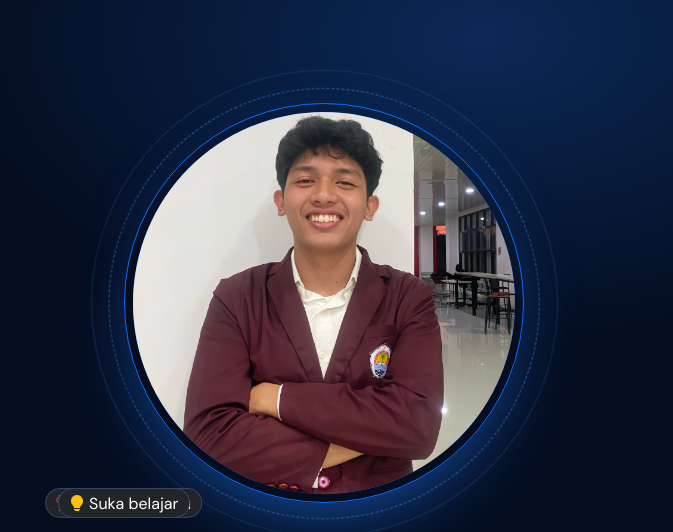
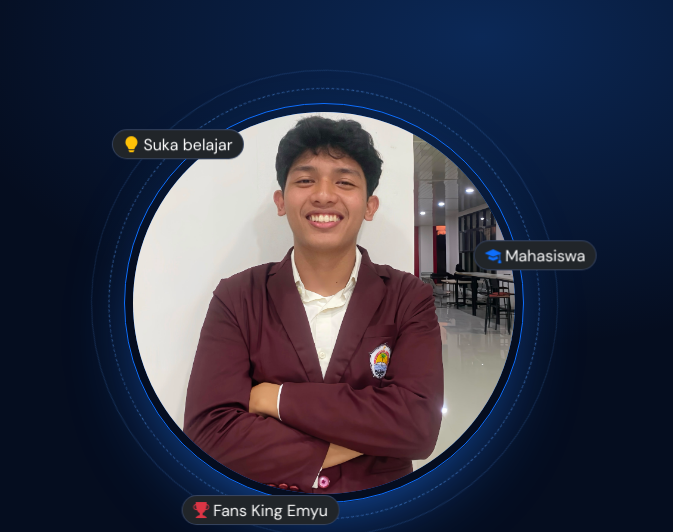
Before and after one commit to AhmadAbdalPalalo/abdal_portofolio, a plain HTML site: page index.html in a window 1280 px wide. Shown: the part 87-619 px from the top of the page, 607-1280 px from the left. Drawn offline with nearby package versions, Linux system fonts and the light colour scheme.

Commit message:
Restore optional Bootstrap styling layer
Restored optional styling layer on top of Bootstrap with custom themes and component styles.

```diff
--- a/style.css
+++ b/style.css
@@ -1,6 +1,11 @@
+/* ==================== LEGENDA KOMENTAR ====================
+   [BOOTSTRAP] = aturan yang MENIMPA/MENGUBAH tampilan kelas atau variabel bawaan Bootstrap (nama kelasnya dari Bootstrap)
+   [CUSTOM]    = aturan untuk kelas buatan sendiri (nama kelas bukan dari Bootstrap)
+   ========================================================== */
 /* Lapisan percantik OPSIONAL di atas Bootstrap.
    Struktur dan tata letak tetap dari Bootstrap. Hapus baris <link href="style.css">
    di index.html kalau ingin kembali ke tampilan Bootstrap murni. */
+/* [BOOTSTRAP] menimpa variabel warna & font bawaan Bootstrap (--bs-body-bg, --bs-tertiary-bg, --bs-primary-bg-subtle, --bs-body-font-family) */
 [data-bs-theme=dark] {
     --bs-body-bg: #050d1f;
     --bs-body-bg-rgb: 5, 13, 31;
@@ -26,6 +31,7 @@ html {
     scroll-padding-top: 70px
 }
 
+/* [BOOTSTRAP] menimpa tampilan .navbar dan .nav-link.active bawaan Bootstrap */
 .navbar {
     background: rgba(5, 13, 31, .82) !important;
     backdrop-filter: blur(14px)
@@ -36,6 +42,7 @@ html {
     box-shadow: inset 0 -2px 0 var(--bs-primary)
 }
 
+/* [CUSTOM] latar gradasi per bagian (dipilih lewat id #beranda, #fans-mu, #pendidikan) */
 #beranda {
     background: radial-gradient(900px 520px at 85% 10%, rgba(30, 123, 255, .25), transparent 60%), radial-gradient(600px 400px at 0% 100%, rgba(30, 123, 255, .12), transparent 60%), #050d1f !important
 }
@@ -48,7 +55,7 @@ html {
     background: linear-gradient(180deg, #08183a, #050d1f) !important
 }
 
-/* tombol */
+/* [BOOTSTRAP] menimpa variabel tombol bawaan (.btn-primary, .btn-danger, .btn-outline-secondary) */
 .btn-primary {
     --bs-btn-bg: #1e7bff;
     --bs-btn-border-color: #1e7bff;
@@ -83,7 +90,7 @@ html {
     color: #fff
 }
 
-/* foto bulat: cincin putus-putus berputar + cahaya */
+/* [CUSTOM] FOTO BULAT: .ring-wrap = cincin putus-putus berputar + cahaya di sekeliling foto (dipasang di elemen Bootstrap rounded-circle) */
 .ring-wrap {
     position: relative;
     box-shadow: 0 30px 80px -30px rgba(30, 123, 255, .8)
@@ -115,26 +122,51 @@ html {
     }
 }
 
-.float-chip {
-    animation: float 5s ease-in-out infinite;
-    backdrop-filter: blur(8px);
-    z-index: 2
+/* [CUSTOM] ORBIT: tiga badge (Mahasiswa, Fans MU, Suka belajar) berputar mengelilingi foto.
+   .orbit berputar 360 derajat; .orbit-badge berputar balik di waktu yang sama sehingga teks tetap tegak.
+   .orbit-1/2/3 = posisi awal masing-masing badge pada lingkaran (atas, kanan bawah, kiri bawah, selang 120 derajat).
+   Badge-nya sendiri memakai kelas Bootstrap (badge, rounded-pill, text-bg-dark, border). */
+.orbit {
+    inset: -16px;
+    border-radius: 50%;
+    pointer-events: none;
+    z-index: 2;
+    animation: spin 30s linear infinite
 }
 
-.float-chip:nth-of-type(2) {
-    animation-delay: -1.6s
+.orbit-item {
+    width: max-content
 }
 
-.float-chip:nth-of-type(3) {
-    animation-delay: -3.2s
+.orbit-1 {
+    top: 0;
+    left: 50%
 }
 
-@keyframes float {
-    50% {
-        translate: 0 -10px
+.orbit-2 {
+    top: 75%;
+    left: 93.3%
+}
+
+.orbit-3 {
+    top: 75%;
+    left: 6.7%
+}
+
+.orbit-badge {
+    display: inline-block;
+    white-space: nowrap;
+    backdrop-filter: blur(8px);
+    animation: unspin 30s linear infinite
+}
+
+@keyframes unspin {
+    to {
+        rotate: -360deg
     }
 }
 
+/* [CUSTOM] titik hijau berdenyut di badge hero */
 .pulse {
     animation: pulse 2s infinite;
     border-radius: 50%
@@ -151,7 +183,7 @@ html {
     }
 }
 
-/* strip berjalan: teks besar samar tanpa kotak, gerak otomatis, berhenti saat di-hover */
+/* [CUSTOM] STRIP BERJALAN (.marquee/.track). Kata-katanya memakai badge Bootstrap yang gayanya ditimpa di sini. Strip berjalan: teks besar samar tanpa kotak, gerak otomatis, berhenti saat di-hover */
 .marquee {
     overflow: hidden;
     mask-image: linear-gradient(90deg, transparent, #000 12%, #000 88%, transparent)
@@ -190,7 +222,7 @@ html {
     }
 }
 
-/* kartu, muncul perlahan */
+/* [CUSTOM] .hover-card (efek terangkat), [data-reveal] (muncul perlahan, memakai kelas fade/show Bootstrap) + [BOOTSTRAP] penyesuaian .card, .modal-content, .form-control */
 .hover-card {
     transition: transform .3s, box-shadow .3s, border-color .3s
 }
@@ -261,7 +293,7 @@ html {
     }
 }
 
-/* ===== Penyempurnaan: tampilan lebih lembut (sudut membulat, garis tipis, bayangan halus) ===== */
+/* [BOOTSTRAP] ===== Penyempurnaan: tampilan lebih lembut (sudut membulat, garis tipis, bayangan halus) ===== */
 html[data-bs-theme=dark] {
     --bs-body-bg: #050d1f;
     --bs-body-bg-rgb: 5, 13, 31;
```
